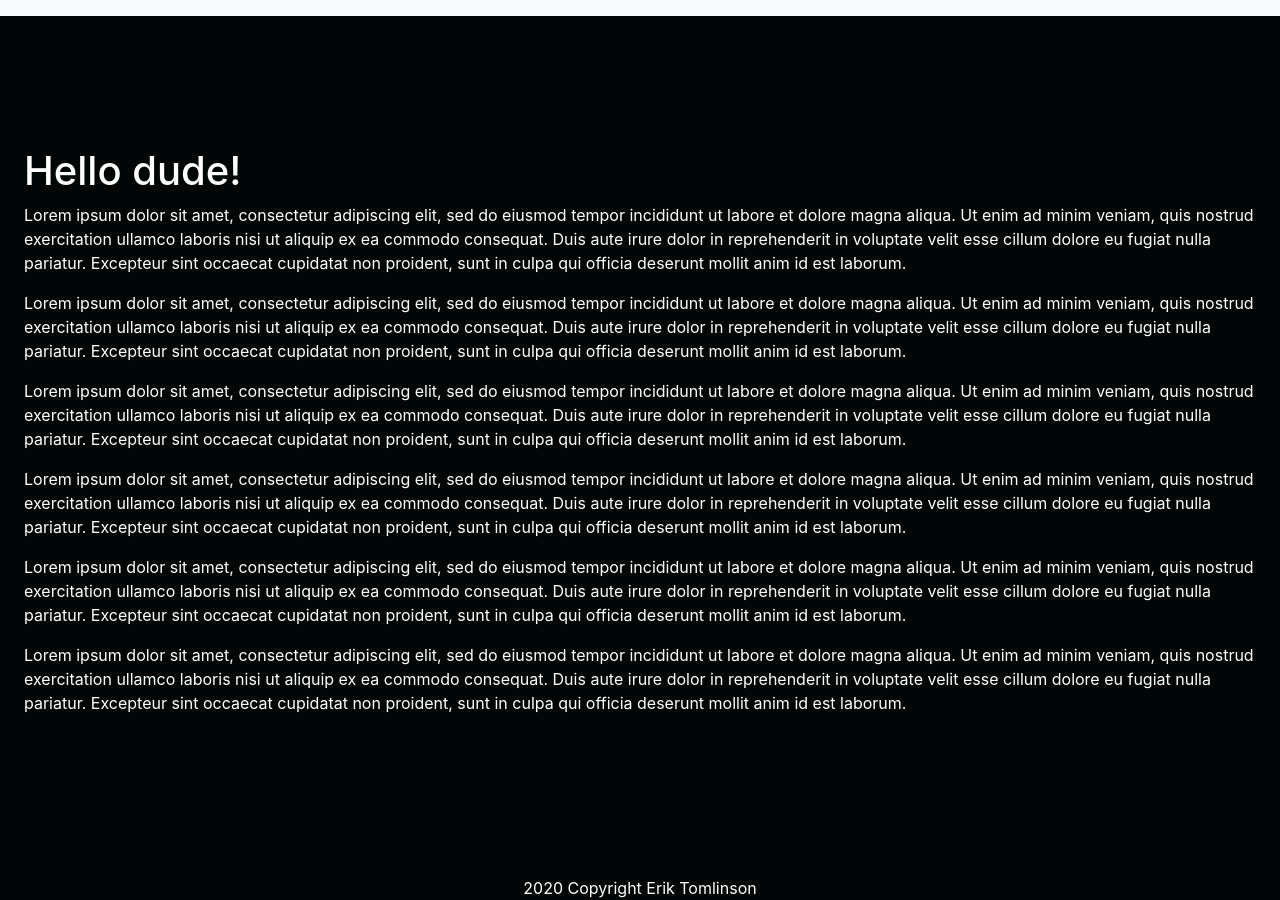
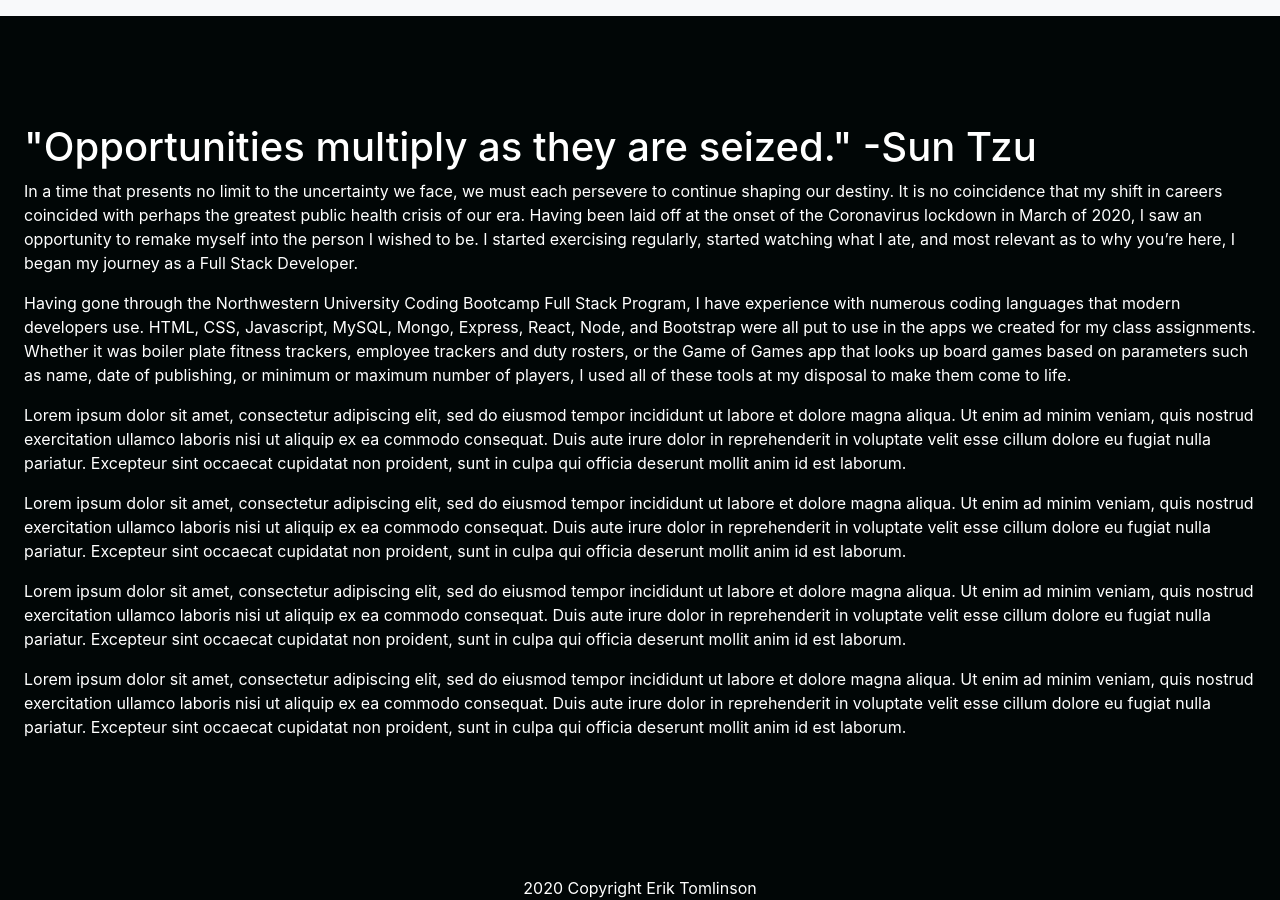
Before and after one commit to eptomlinson/portfolio, a React (Create React App) app: page / in a window 1280 px wide. Shown: the part 900-1800 px from the top of the page. Built offline with nearby package versions, Linux system fonts and the light colour scheme; the HTML template or start-up script is replaced by a standard one.

Commit message:
added 2 parapgraphs to info section

```diff
--- a/src/components/InfoSection/index.js
+++ b/src/components/InfoSection/index.js
@@ -8,10 +8,10 @@ const InfoSection = () => {
                     <div className= "infoCol">
                         <div className = "textWrapper">
                         <div className = "heading">
-                            <h1>Hello dude!</h1>
-                            <p>Lorem ipsum dolor sit amet, consectetur adipiscing elit, sed do eiusmod tempor incididunt ut labore et dolore magna aliqua. Ut enim ad minim veniam, quis nostrud exercitation ullamco laboris nisi ut aliquip ex ea commodo consequat. Duis aute irure dolor in reprehenderit in voluptate velit esse cillum dolore eu fugiat nulla pariatur. Excepteur sint occaecat cupidatat non proident, sunt in culpa qui officia deserunt mollit anim id est laborum.</p>
+                            <h1>"Opportunities multiply as they are seized." -Sun Tzu</h1>
+                            <p>In a time that presents no limit to the uncertainty we face, we must each persevere to continue shaping our destiny. It is no coincidence that my shift in careers coincided with perhaps the greatest public health crisis of our era. Having been laid off at the onset of the Coronavirus lockdown in March of 2020, I saw an opportunity to remake myself into the person I wished to be. I started exercising regularly, started watching what I ate, and most relevant as to why you’re here, I began my journey as a Full Stack Developer. </p>
 
-                            <p>Lorem ipsum dolor sit amet, consectetur adipiscing elit, sed do eiusmod tempor incididunt ut labore et dolore magna aliqua. Ut enim ad minim veniam, quis nostrud exercitation ullamco laboris nisi ut aliquip ex ea commodo consequat. Duis aute irure dolor in reprehenderit in voluptate velit esse cillum dolore eu fugiat nulla pariatur. Excepteur sint occaecat cupidatat non proident, sunt in culpa qui officia deserunt mollit anim id est laborum.</p>
+                            <p>Having gone through the Northwestern University Coding Bootcamp Full Stack Program, I have experience with numerous coding languages that modern developers use. HTML, CSS, Javascript, MySQL, Mongo, Express, React, Node, and Bootstrap were all put to use in the apps we created for my class assignments. Whether it was boiler plate fitness trackers, employee trackers and duty rosters, or the Game of Games app that looks up board games based on parameters such as name, date of publishing, or minimum or maximum number of players, I used all of these tools at my disposal to make them come to life.</p>
 
                             <p>Lorem ipsum dolor sit amet, consectetur adipiscing elit, sed do eiusmod tempor incididunt ut labore et dolore magna aliqua. Ut enim ad minim veniam, quis nostrud exercitation ullamco laboris nisi ut aliquip ex ea commodo consequat. Duis aute irure dolor in reprehenderit in voluptate velit esse cillum dolore eu fugiat nulla pariatur. Excepteur sint occaecat cupidatat non proident, sunt in culpa qui officia deserunt mollit anim id est laborum.</p>
 
```
Also changed, not shown: 1 other file (tests, documents, lock files or other folders).
